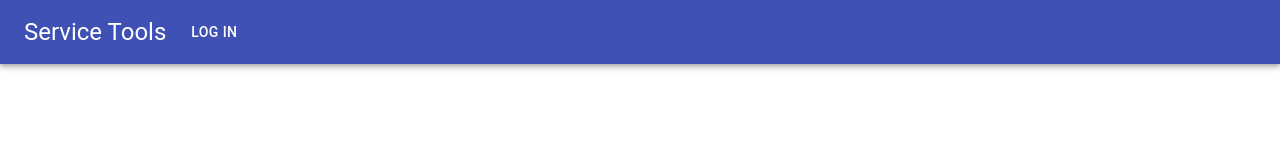
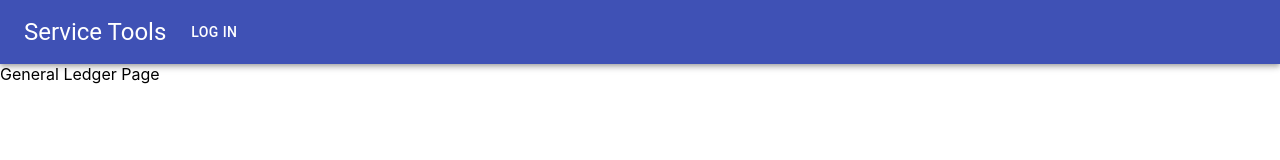
Before and after one commit to Taw3rd2/Service-Tools-Web-App, a React (Create React App) app: page /accounting in a window 1280 px wide. Shown: the top 160 px of the page. Built offline with nearby package versions, Linux system fonts and the light colour scheme; no server answers; the database is empty.

Commit message:
Add Accounting Page with Tab

```diff
--- a/src/App.js
+++ b/src/App.js
@@ -10,6 +10,7 @@ import { createStructuredSelector } from "reselect";
 import Navbar from './components/navbar/Navbar'
 import SignInPage from "./pages/Sign-In/SignIn.page";
 import PartsQuote from "./pages/parts-quote/PartsQuote.page"
+//import { GeneralLedgerPage } from "./pages/ledger/GeneralLedgerPage";
 //const PartsQuote = lazy(() => import("./pages/parts-quote/PartsQuote.page"))
 
 const HomePage = lazy(() => import("./pages/homepage/HomePage.page"));
@@ -19,6 +20,7 @@ const PrintOneSlip = lazy(() => import("./pages/schedule/print/PrintOneSlip"))
 const Schedule = lazy(() => import("./pages/schedule/Schedule.page"));
 const Settings = lazy(() => import("./pages/settings/Settings.page"));
 const SignUp = lazy(() => import("./pages/sign-up/SignUp.page"));
+const GeneralLedgerPage = lazy(() => import("./pages/ledger/GeneralLedgerPage"))
 
 function App({ currentUser, checkUserSession }) {
 
@@ -51,6 +53,15 @@ function App({ currentUser, checkUserSession }) {
           render={() => (
             <Suspense fallback={<p>Loading...</p>}>
               <Schedule />
+            </Suspense>
+          )}
+        />
+
+        <Route
+          path="/accounting"
+          render={() => (
+            <Suspense fallback={<p>Loading...</p>}>
+              <GeneralLedgerPage />
             </Suspense>
           )}
         />
--- a/src/components/navbar/Navbar.jsx
+++ b/src/components/navbar/Navbar.jsx
@@ -92,6 +92,14 @@ const NavBar = ({ currentUser, signOutStart }) => {
               </Link>
               <Link
                 className={classes.link}
+                href="/accounting"
+                onClick={() => history.push("/accounting")}
+                color="inherit"
+              >
+                Accounting
+              </Link>
+              <Link
+                className={classes.link}
                 href="/settings"
                 onClick={() => history.push("/settings")}
                 color="inherit"
--- /dev/null
+++ b/src/pages/ledger/GeneralLedgerPage.jsx
@@ -0,0 +1,7 @@
+import React from "react";
+
+const GeneralLedgerPage = () => {
+  return <div>General Ledger Page</div>;
+};
+
+export default GeneralLedgerPage;
```
